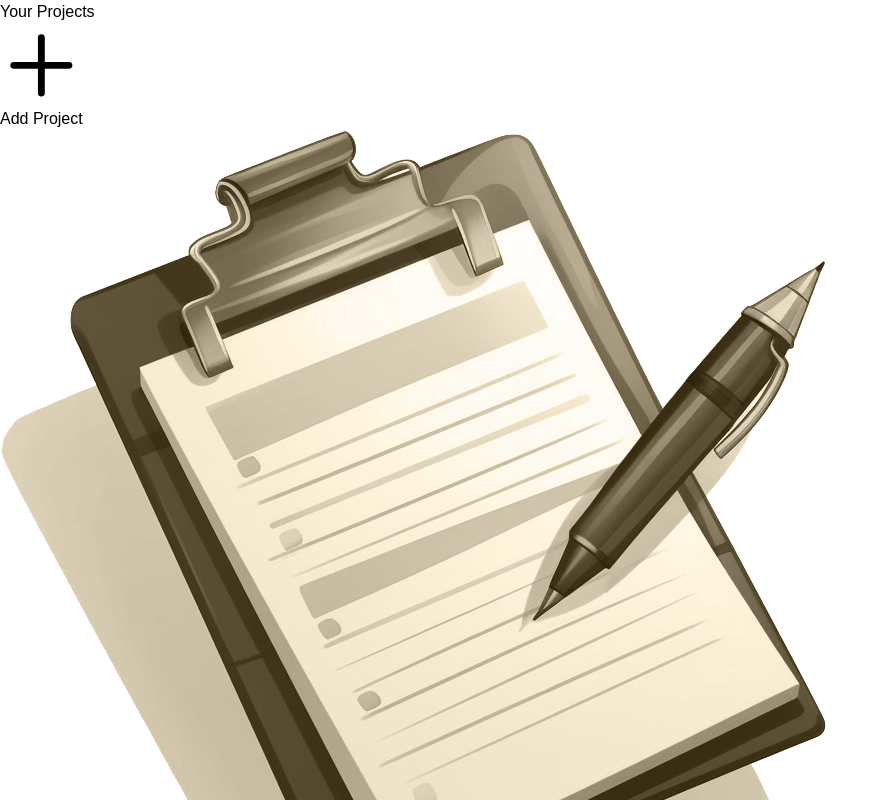
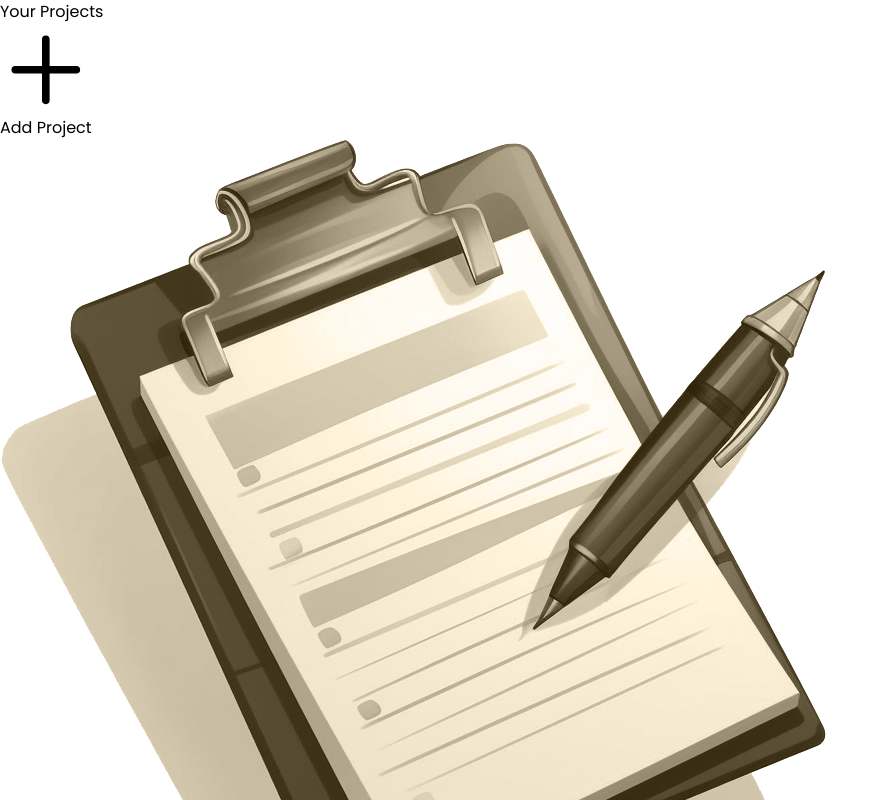
Before and after one commit to yusufuysal/project-management-app, a React (Vite) app: page / in a window 1280 px wide. Shown: the top 800 px of the page, without its empty margins (0-889 px from the left). Built offline with nearby package versions, Linux system fonts and the light colour scheme.

Commit message:
Fix import statement place

```diff
--- a/src/index.css
+++ b/src/index.css
@@ -1,8 +1,8 @@
+@import url('https://fonts.googleapis.com/css2?family=Poppins:ital,wght@0,100;0,200;0,300;0,400;0,500;0,600;0,700;0,800;0,900;1,100;1,200;1,300;1,400;1,500;1,600;1,700;1,800;1,900&display=swap');
+
 @tailwind base;
 @tailwind components;
 @tailwind utilities;
-
-@import url('https://fonts.googleapis.com/css2?family=Poppins:ital,wght@0,100;0,200;0,300;0,400;0,500;0,600;0,700;0,800;0,900;1,100;1,200;1,300;1,400;1,500;1,600;1,700;1,800;1,900&display=swap');
 
 body {
   font-family: "Poppins", sans-serif;
```
